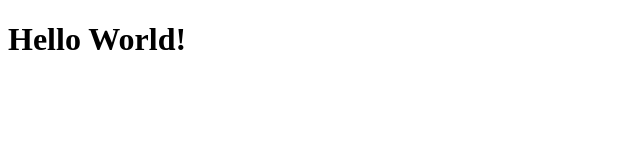
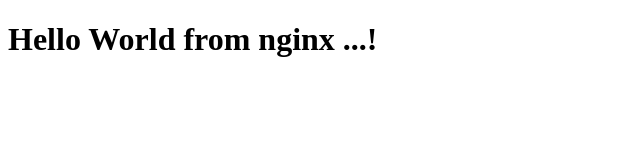
Before and after one commit to M-Alsuleibi/nginx-static-website, a plain HTML site: page index.html in a window 1280 px wide. Shown: the whole page, without its empty margins (0-640 px from the left). Drawn offline with Linux system fonts and the light colour scheme.

Commit message:
resolve workfllow file

```diff
--- a/index.html
+++ b/index.html
@@ -6,6 +6,6 @@
     <title>nginx-static-website</title>
 </head>
 <body>
-    <h1> Hello World!</h1>
+    <h1> Hello World from nginx ...!</h1>
 </body>
 </html>
```
Also changed, not shown: 2 other files.
